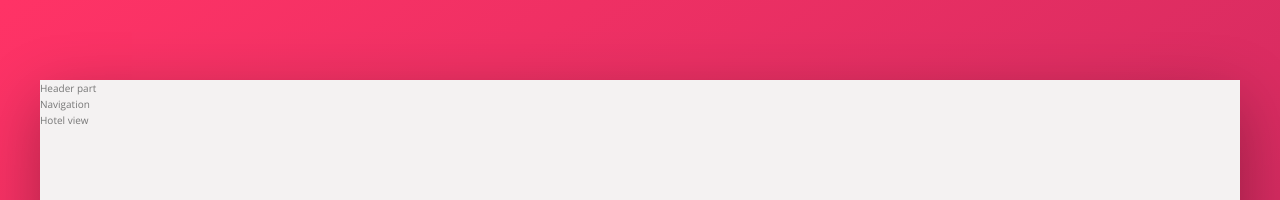
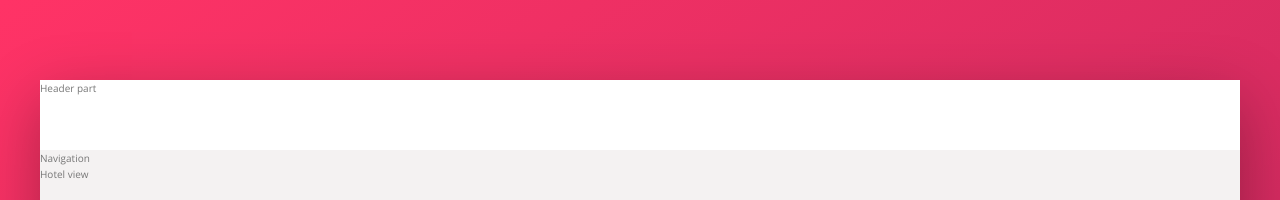
Before and after one commit to rnorman24/Trillo, a website: page index.html in a window 1280 px wide. Shown: the top 200 px of the page. Drawn offline with nearby package versions, Linux system fonts and the light colour scheme.

Commit message:
add layout

```diff
--- a/sass/_layout.scss
+++ b/sass/_layout.scss
@@ -8,7 +8,9 @@
 }
 
 .header {
-
+  height: 7rem;
+  background-color: #fff;
+  border-bottom: var(--color-grey-light-2);
 }
 
 .content {
```
Also changed, not shown: css/style.css.
